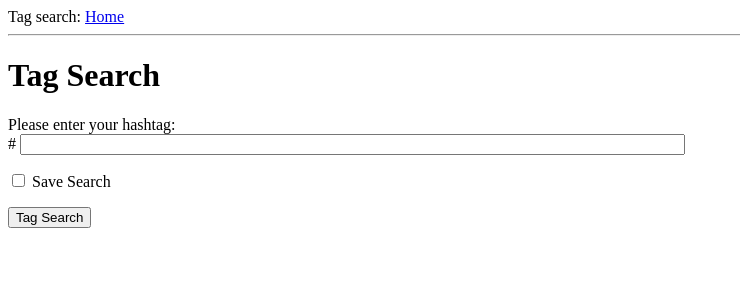
After one commit to DEGoodman/tagbar, a Flask app: page /query in a window 1280 px wide. The commit adds this page. Shown: the top 300 px of the page, without its empty margins (0-740 px from the left). Run offline with Flask 2, Linux system fonts and the light colour scheme; parts of the project's set-up code (start-up, migrations or seed data) failed here and were passed over.

Commit message:
pass search data around forms

```diff
--- a/app/__init__.py
+++ b/app/__init__.py
@@ -1,4 +1,6 @@
 from flask import Flask
 
 app = Flask(__name__)
+app.config.from_object('config')
+
 from app import views
--- /dev/null
+++ b/app/forms.py
@@ -0,0 +1,7 @@
+from flask.ext.wtf import Form
+from wtforms import StringField, BooleanField
+from wtforms.validators import DataRequired
+
+class TagForm(Form):
+    tag = StringField('tag', validators=[DataRequired()])
+    remember_me = BooleanField('remember_me', default=False)
--- a/app/templates/base.html
+++ b/app/templates/base.html
@@ -9,6 +9,15 @@
   <body>
     <div>Tag search: <a href="/index">Home</a></div>
     <hr>
+    {% with messages = get_flashed_messages() %}
+      {% if messages %}
+        <ul>
+        {% for message in messages %}
+            <li>{{ message }} </li>
+        {% endfor %}
+        </ul>
+      {% endif %}
+    {% endwith %}
     {% block content %}{% endblock %}
   </body>
 </html>
--- a/app/templates/index.html
+++ b/app/templates/index.html
@@ -1,6 +1,6 @@
 {% extends "base.html" %}
 {% block content %}
     <h1>Welcome to tagbar!</h1>
-    <div>What do you want colors for?</div>
-    <input></input>
+    <div>Ready to go?</div>
+    <a href="/query"> Let's go!</a>
 {% endblock %}
--- /dev/null
+++ b/app/templates/query.html
@@ -0,0 +1,15 @@
+<!-- extend from base layout -->
+{% extends "base.html" %}
+
+{% block content %}
+  <h1>Tag Search</h1>
+  <form action="" method="post" name="tagsearch">
+      {{ form.hidden_tag() }}
+      <p>
+          Please enter your hashtag:<br>
+          # {{ form.tag(size=80) }}<br>
+      </p>
+      <p>{{ form.remember_me }} Save Search</p>
+      <p><input type="submit" value="Tag Search"></p>
+  </form>
+{% endblock %}
--- a/app/views.py
+++ b/app/views.py
@@ -1,5 +1,6 @@
-from flask import render_template
+from flask import request, render_template, flash, redirect, url_for
 from app import app
+from .forms import TagForm
 
 @app.route('/')
 @app.route('/index')
@@ -8,3 +9,21 @@ def index():
     return render_template('index.html',
                            title='tagbar',
                            state=state)
+
+@app.route('/query', methods=['GET', 'POST'])
+def login():
+    form = TagForm()
+    if form.validate_on_submit():
+        flash("Provided tag: %s, remember_me=%s'" %
+            (form.tag.data, str(form.remember_me.data)))
+        return redirect(url_for('results',tag=form.tag.data))
+    return render_template('query.html',
+                           title='Tag Search',
+                           form=form)
+
+@app.route('/results')
+def results():
+    state = 'dev'
+    return render_template('results.html',
+                           title='tagbar',
+                           hashtag=request.args.get('tag'))
```
Also changed, not shown: app/templates/results.html (+3 -11 lines).
